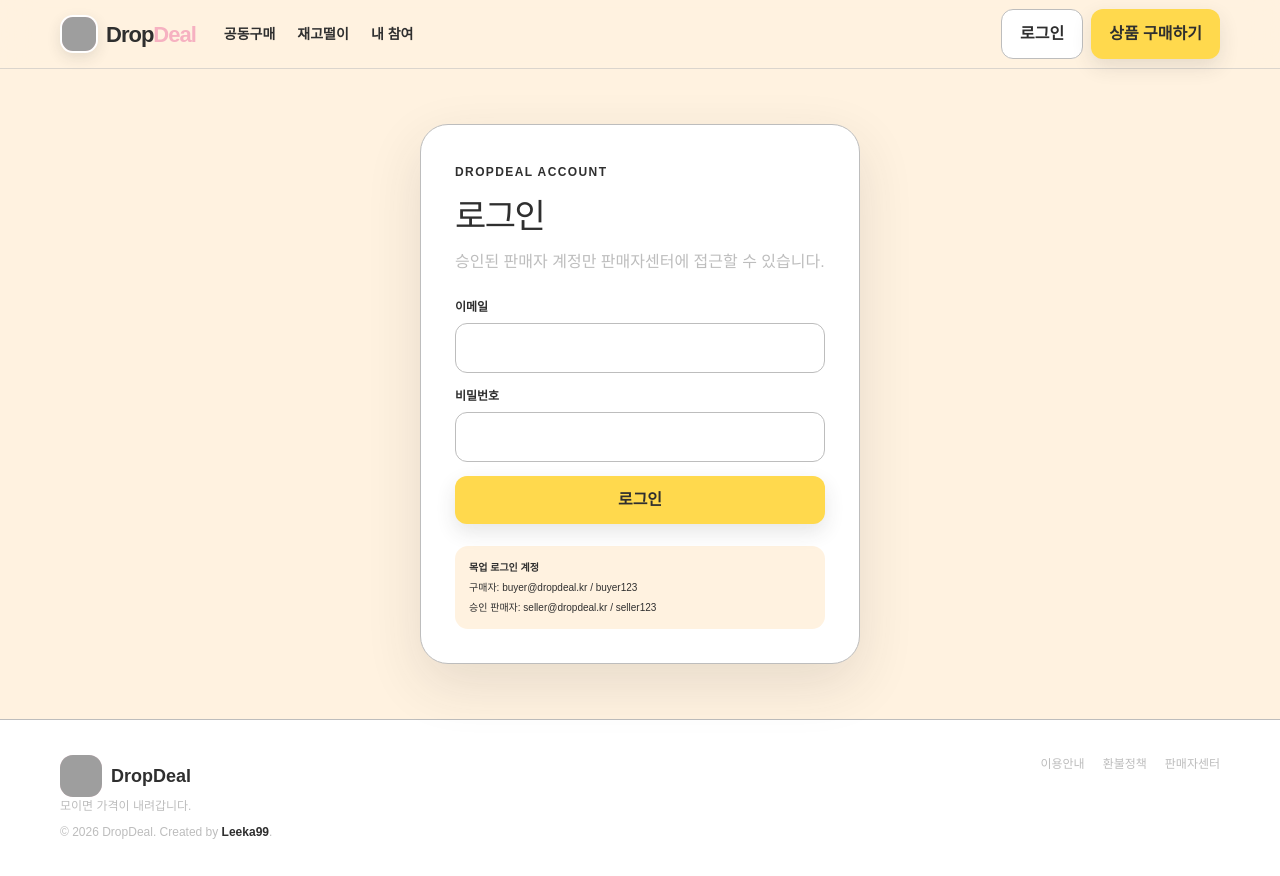
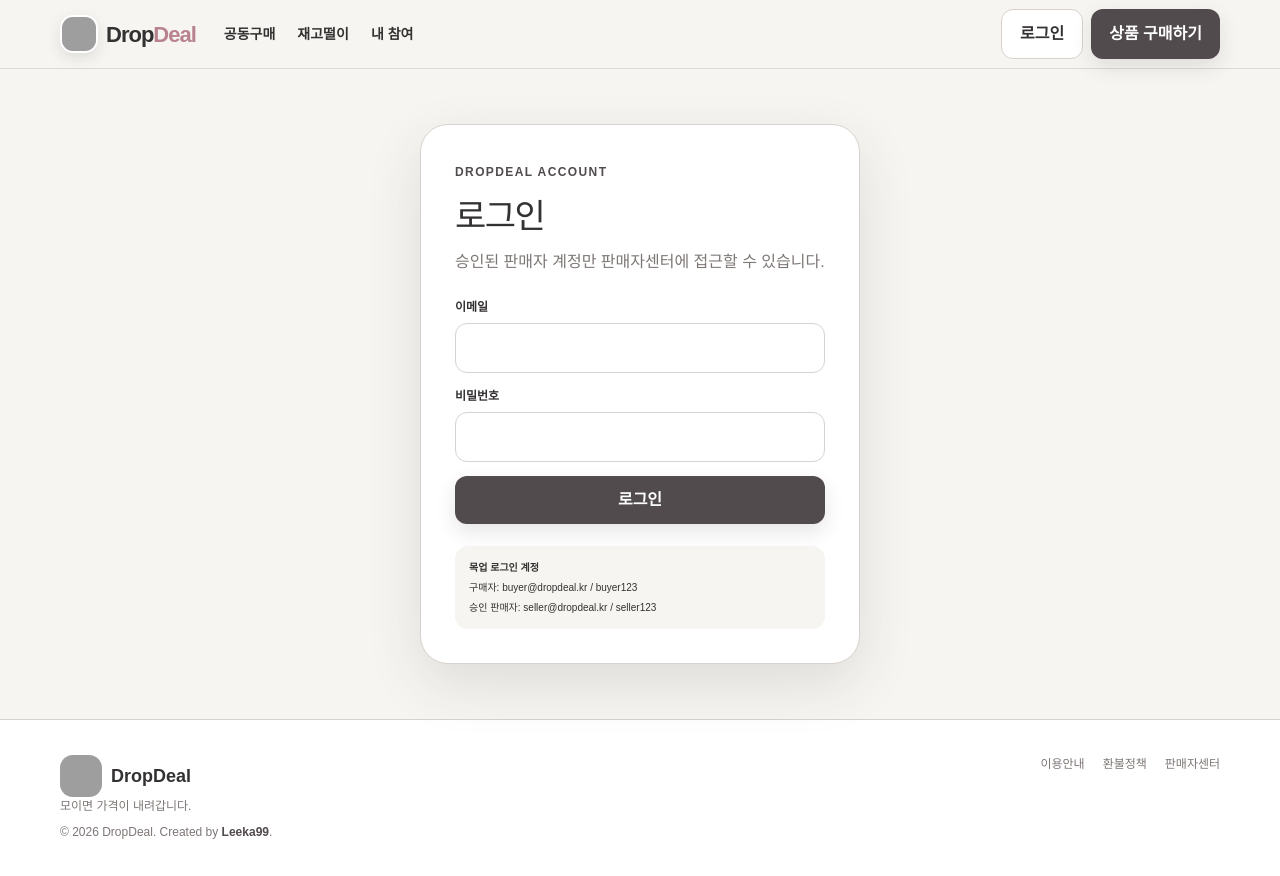
Before and after one commit to Leeka99/Drop-Deal-FE, a Next.js app: page /login in a window 1280 px wide. Built offline with nearby package versions, Linux system fonts and the light colour scheme; no server answers; grey boxes are pictures that could not be loaded.

Commit message:
style: 전체 페이지 색상 톤 다운

```diff
--- a/src/app/globals.css
+++ b/src/app/globals.css
@@ -1,18 +1,18 @@
 @import "tailwindcss";
 
 :root {
-  --brand: #f6b1c1;
-  --brand-dark: #2f2f2f;
-  --brand-deep: #2f2f2f;
-  --brand-soft: #ffd6e1;
-  --brand-glow: #ffd94d;
-  --accent: #ffd94d;
-  --alert: #f6b1c1;
-  --ink: #2f2f2f;
-  --muted: #bdbdbd;
-  --line: #bdbdbd;
-  --soft: #ffd6e1;
-  --cream: #fff2e0;
+  --brand: #b9828f;
+  --brand-dark: #514b4d;
+  --brand-deep: #393536;
+  --brand-soft: #eee5e7;
+  --brand-glow: #e8e0d4;
+  --accent: #d5c6b0;
+  --alert: #a66f7c;
+  --ink: #343132;
+  --muted: #7d7775;
+  --line: #d8d2ce;
+  --soft: #efede9;
+  --cream: #f7f5f1;
   --white: #ffffff;
   --lime: var(--accent);
   --orange: var(--alert);
@@ -29,7 +29,7 @@ a { color: inherit; text-decoration: none; }
 button, input, select, textarea { font: inherit; }
 button { cursor: pointer; }
 .shell { width: min(1160px, calc(100% - 32px)); margin: 0 auto; }
-.header { position: sticky; top: 0; z-index: 50; border-bottom: 1px solid rgba(189,189,189,.55); background: rgba(255,242,224,.94); backdrop-filter: blur(16px); }
+.header { position: sticky; top: 0; z-index: 50; border-bottom: 1px solid rgba(216,210,206,.8); background: rgba(247,245,241,.94); backdrop-filter: blur(16px); }
 .nav { height: 68px; display: flex; align-items: center; gap: 28px; }
 .logo { display: inline-flex; align-items: center; gap: 8px; font-size: 22px; font-weight: 900; letter-spacing: -1px; }
 .logo-mark { position: relative; width: 38px; height: 38px; overflow: hidden; border: 2px solid var(--white); border-radius: 13px; background: var(--brand-soft); box-shadow: 0 5px 14px rgba(47,47,47,.12); }
@@ -44,18 +44,18 @@ button { cursor: pointer; }
 .btn { border: 0; border-radius: 12px; padding: 12px 18px; font-weight: 800; display: inline-flex; align-items: center; justify-content: center; gap: 7px; transition: transform .2s, box-shadow .2s, background .2s; }
 .btn:hover { transform: translateY(-1px); }
 .btn:disabled { cursor: not-allowed; opacity: .55; transform: none; box-shadow: none; }
-.btn-primary, .btn-brand { background: var(--accent); color: var(--ink); box-shadow: 0 8px 20px rgba(47,47,47,.12); }
-.btn-primary:hover, .btn-brand:hover { background: var(--brand); box-shadow: 0 10px 24px rgba(47,47,47,.18); }
+.btn-primary, .btn-brand { background: var(--brand-dark); color: var(--white); box-shadow: 0 8px 20px rgba(52,49,50,.12); }
+.btn-primary:hover, .btn-brand:hover { background: var(--brand-deep); box-shadow: 0 10px 24px rgba(52,49,50,.18); }
 .btn-soft { background: var(--white); border: 1px solid var(--line); color: var(--ink); }
 .btn-soft:hover { border-color: var(--brand); background: var(--brand-soft); color: var(--ink); }
-.btn-lime { background: var(--lime); color: var(--ink); }
-.hero { padding: 70px 0 54px; overflow: hidden; background: radial-gradient(circle at 85% 25%, var(--brand-glow) 0, transparent 29%), linear-gradient(135deg,var(--brand-soft),var(--cream) 58%); }
+.btn-lime { background: var(--brand); color: var(--white); }
+.hero { padding: 70px 0 54px; overflow: hidden; background: linear-gradient(135deg,var(--soft),var(--cream) 68%); }
 .hero-grid { display: grid; grid-template-columns: 1.1fr .9fr; gap: 54px; align-items: center; }
 .eyebrow { color: var(--brand-dark); text-transform: uppercase; letter-spacing: 1.4px; font-size: 12px; font-weight: 900; }
 .hero h1 { margin: 12px 0 18px; font-size: clamp(42px, 6vw, 74px); line-height: .98; letter-spacing: -4px; }
 .hero p { color: var(--muted); font-size: 17px; line-height: 1.8; }
 .hero-actions { display: flex; gap: 10px; margin-top: 28px; flex-wrap: wrap; }
-.brand-hero-visual { position: relative; min-height: 520px; overflow: hidden; border: 1px solid rgba(246,177,193,.7); border-radius: 32px; background: var(--brand-soft); box-shadow: 0 28px 70px rgba(47,47,47,.14); }
+.brand-hero-visual { position: relative; min-height: 520px; overflow: hidden; border: 1px solid var(--line); border-radius: 32px; background: var(--soft); box-shadow: 0 28px 70px rgba(52,49,50,.12); }
 .hero-brand-image { object-fit: cover; }
 .live-stage { position: relative; min-height: 390px; border-radius: 32px; background: linear-gradient(145deg,var(--ink),var(--brand-dark)); padding: 28px; color: var(--white); box-shadow: 0 26px 70px rgba(47,47,47,.22); }
 .live-stage-overlay { position: absolute; left: 20px; right: 20px; bottom: 20px; min-height: 0; padding: 16px 18px; border-radius: 20px; background: rgba(47,47,47,.88); backdrop-filter: blur(14px); }
@@ -64,7 +64,7 @@ button { cursor: pointer; }
 .live-stage-overlay .stage-ticker { position: static; margin-top: 12px; }
 .live-stage:after { content: ""; position: absolute; inset: 12px; border: 1px solid rgba(255,255,255,.1); border-radius: 24px; pointer-events: none; }
 .live-chip { display: inline-flex; gap: 7px; align-items: center; padding: 7px 10px; border-radius: 99px; background: rgba(255,255,255,.1); font-size: 12px; font-weight: 800; }
-.live-dot { width: 7px; height: 7px; border-radius: 50%; background: var(--brand); box-shadow: 0 0 0 5px rgba(246,177,193,.2); }
+.live-dot { width: 7px; height: 7px; border-radius: 50%; background: var(--brand); box-shadow: 0 0 0 5px rgba(185,130,143,.18); }
 .stage-price { margin-top: 60px; }
 .stage-price del { opacity: .5; }
 .stage-price strong { display: block; font-size: 52px; letter-spacing: -3px; color: var(--lime); margin: 8px 0; }
@@ -78,19 +78,19 @@ button { cursor: pointer; }
 .product-card { overflow: hidden; border: 1px solid var(--line); border-radius: 20px; background: var(--white); transition: .25s; }
 .product-card:hover { transform: translateY(-5px); border-color: var(--brand); box-shadow: 0 16px 40px rgba(47,47,47,.12); }
 .product-visual { height: 190px; padding: 14px; display: flex; align-items: end; position: relative; }
-.visual-citrus { background: linear-gradient(145deg,var(--cream),var(--accent)); }
-.visual-coffee { background: linear-gradient(145deg,var(--brand-soft),var(--brand)); }
-.visual-protein { background: linear-gradient(145deg,var(--white),var(--brand-soft)); }
-.visual-lantern { background: linear-gradient(145deg,var(--accent),var(--brand)); }
-.visual-granola { background: linear-gradient(145deg,var(--cream),var(--brand)); }
-.visual-towel { background: linear-gradient(145deg,var(--white),var(--muted)); }
-.visual-apple { background: linear-gradient(145deg,var(--brand-soft),var(--brand)); }
-.visual-shirt { background: linear-gradient(145deg,var(--brand-soft),var(--muted)); }
+.visual-citrus { background: linear-gradient(145deg,#f3efe8,#e5ddd0); }
+.visual-coffee { background: linear-gradient(145deg,#ece7e3,#d8cbc6); }
+.visual-protein { background: linear-gradient(145deg,#f7f6f3,#e8e3df); }
+.visual-lantern { background: linear-gradient(145deg,#e9e2d8,#d8cbc4); }
+.visual-granola { background: linear-gradient(145deg,#f1ece4,#dfd3ce); }
+.visual-towel { background: linear-gradient(145deg,#f6f5f2,#ddd9d5); }
+.visual-apple { background: linear-gradient(145deg,#eee8e7,#dccfd1); }
+.visual-shirt { background: linear-gradient(145deg,#eeeae7,#d8d3cf); }
 .visual-icon { margin: auto; font-size: 68px; filter: drop-shadow(0 10px 12px rgba(0,0,0,.15)); }
 .badges { position: absolute; left: 12px; top: 12px; display: flex; gap: 5px; flex-wrap: wrap; }
 .badge { display: inline-flex; align-items: center; border-radius: 99px; padding: 5px 8px; font-size: 10px; font-weight: 900; background: var(--white); }
 .badge-clear { background: var(--ink); color: var(--white); }
-.badge-event { background: var(--lime); color: var(--ink); }
+.badge-event { background: var(--accent); color: var(--ink); }
 .badge-live { background: var(--brand-soft); color: var(--ink); }
 .product-body { padding: 16px; }
 .seller { color: var(--muted); font-size: 12px; }
@@ -107,12 +107,12 @@ button { cursor: pointer; }
 .card-next-price.is-complete { border-color: var(--line); background: var(--cream); }
 .metric { display: flex; justify-content: space-between; margin-top: 12px; color: var(--muted); font-size: 11px; }
 .progress { height: 7px; border-radius: 99px; background: var(--brand-soft); overflow: hidden; margin-top: 7px; }
-.progress > span { display: block; height: 100%; border-radius: inherit; background: linear-gradient(90deg,var(--brand-dark),var(--brand),var(--accent)); }
+.progress > span { display: block; height: 100%; border-radius: inherit; background: var(--brand); }
 .card-foot { margin-top: 12px; display: flex; justify-content: space-between; gap: 8px; font-size: 11px; font-weight: 800; }
 .urgent { color: var(--orange); }
 .steps { display: grid; grid-template-columns: repeat(3, 1fr); gap: 16px; }
 .step { border-radius: 22px; background: var(--white); padding: 25px; border: 1px solid var(--line); }
-.step-no { width: 38px; height: 38px; border-radius: 12px; display: grid; place-items: center; background: var(--accent); color: var(--ink); font-weight: 900; }
+.step-no { width: 38px; height: 38px; border-radius: 12px; display: grid; place-items: center; background: var(--brand-soft); color: var(--ink); font-weight: 900; }
 .trust { border-radius: 28px; background: linear-gradient(135deg,var(--ink),var(--brand-dark)); color: var(--white); padding: 42px; display: flex; justify-content: space-between; align-items: center; gap: 24px; }
 .trust-brand { display: flex; align-items: center; gap: 22px; }
 .trust-brand img { border-radius: 24px; }
@@ -121,7 +121,7 @@ button { cursor: pointer; }
 .page-hero { padding: 45px 0 28px; }
 .toolbar { display: flex; gap: 10px; flex-wrap: wrap; margin: 20px 0 28px; }
 .field { border: 1px solid var(--line); border-radius: 12px; background: var(--white); padding: 12px 14px; outline: none; }
-.field:focus { border-color: var(--brand); box-shadow: 0 0 0 3px rgba(246,177,193,.25); }
+.field:focus { border-color: var(--brand); box-shadow: 0 0 0 3px rgba(185,130,143,.18); }
 .filter { border: 1px solid var(--line); background: var(--white); border-radius: 99px; padding: 9px 13px; font-size: 12px; font-weight: 800; }
 .filter.active { color: var(--ink); border-color: var(--accent); background: var(--accent); }
 .detail-grid { display: grid; grid-template-columns: 1fr 1fr; gap: 45px; padding: 45px 0; }
@@ -254,7 +254,7 @@ th { color: var(--muted); background: var(--soft); }
 .settlement-notice { margin-bottom: 18px; }
 .settlement-badge { display: inline-flex; padding: 7px 10px; border-radius: 99px; font-size: 11px; font-weight: 900; white-space: nowrap; }
 .status-paid, .status-ready { background: var(--accent); color: var(--ink); }
-.status-on_hold, .status-failed { background: var(--brand); color: var(--ink); }
+.status-on_hold, .status-failed { background: var(--brand); color: var(--white); }
 .status-pending, .status-calculated, .status-requested { background: var(--brand-soft); color: var(--ink); }
 .status-canceled { background: var(--muted); color: var(--ink); }
 .back-link { display: inline-block; margin-bottom: 18px; font-weight: 800; }
--- a/src/app/layout.tsx
+++ b/src/app/layout.tsx
@@ -25,7 +25,7 @@ export const metadata: Metadata = {
 };
 
 export const viewport: Viewport = {
-  themeColor: "#f6b1c1",
+  themeColor: "#514b4d",
   colorScheme: "light",
 };
 
--- a/src/app/manifest.ts
+++ b/src/app/manifest.ts
@@ -10,8 +10,8 @@ export default function manifest(): MetadataRoute.Manifest {
     scope: "/",
     display: "standalone",
     orientation: "portrait-primary",
-    background_color: "#fff2e0",
-    theme_color: "#f6b1c1",
+    background_color: "#f7f5f1",
+    theme_color: "#514b4d",
     categories: ["shopping", "lifestyle"],
     lang: "ko-KR",
     icons: [
```
